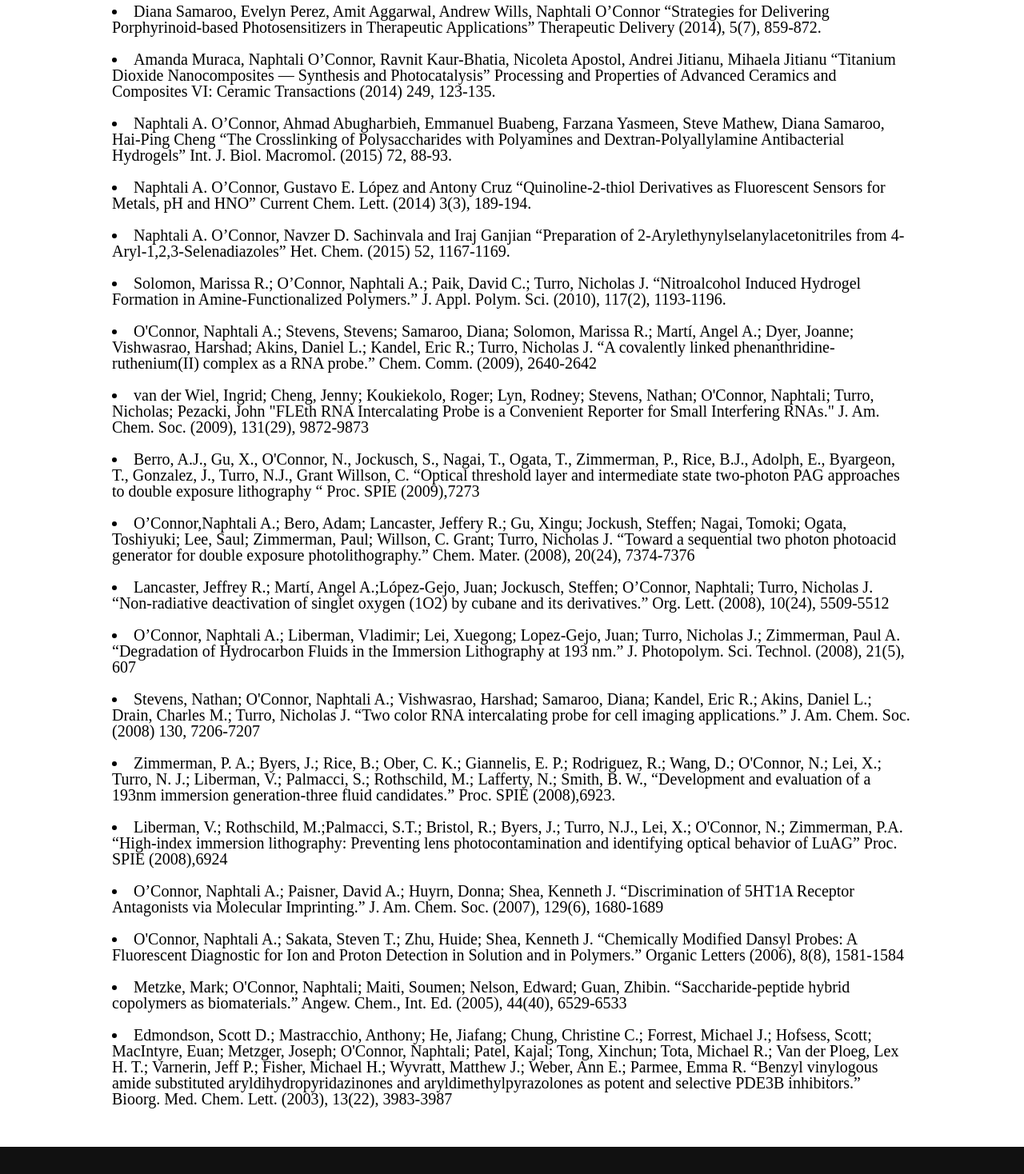
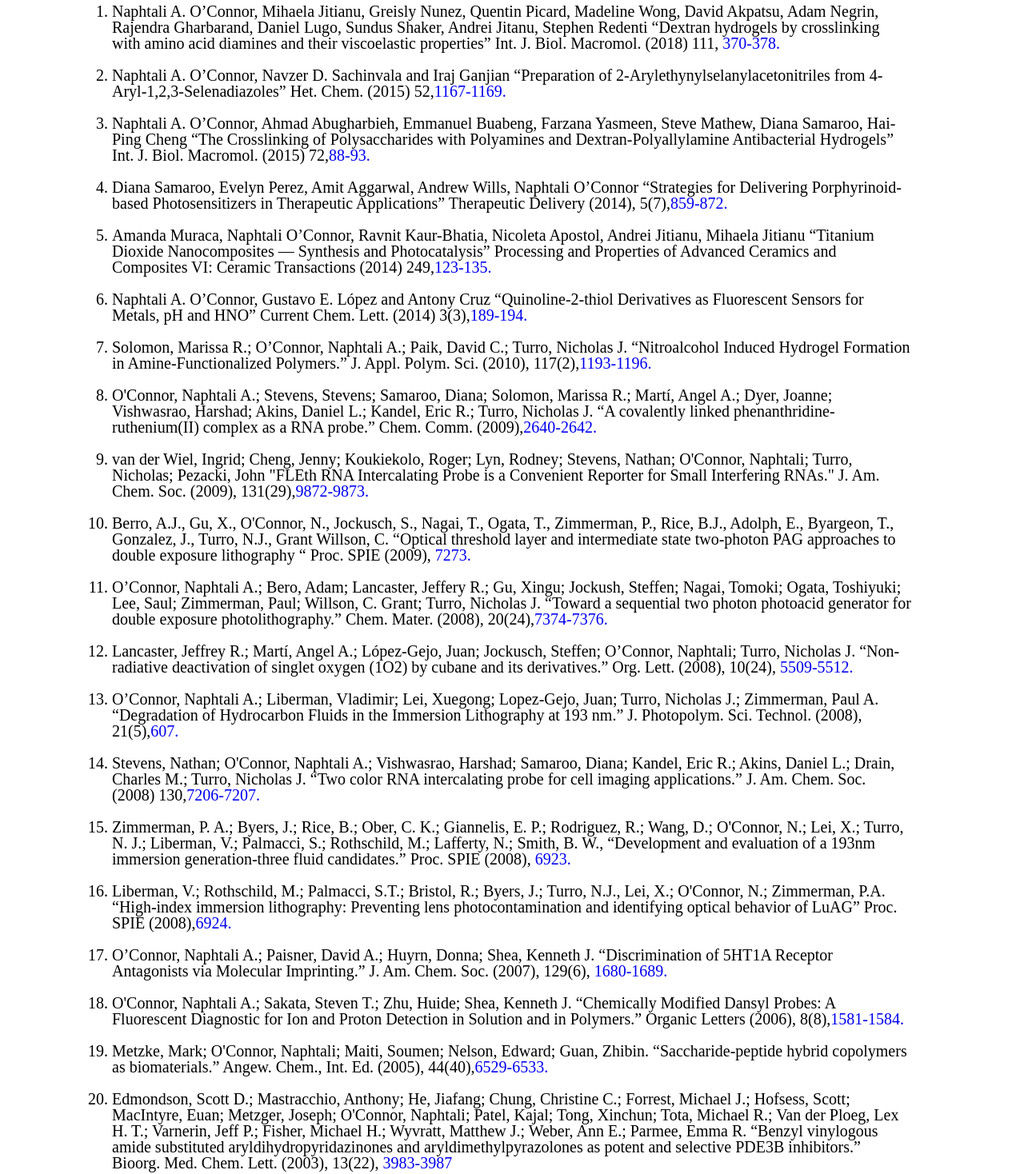
Before and after one commit to Mikewong3/O-Conner-Website, a plain HTML site: page publication.html in a window 1280 px wide. Shown: the part 659-2127 px from the top of the page at 80% size. Drawn offline with Linux system fonts and the light colour scheme.

Commit message:
added publications

```diff
--- a/publication.html
+++ b/publication.html
@@ -38,67 +38,71 @@
     </div>
     <div class="wrapper">
       <div class="publications-work">
+        <ol>
           <li>
-          Diana Samaroo, Evelyn Perez, Amit Aggarwal, Andrew Wills, Naphtali O’Connor “Strategies for Delivering Porphyrinoid-based Photosensitizers in Therapeutic Applications” Therapeutic Delivery (2014), 5(7), 859-872.
+            Naphtali A. O’Connor, Mihaela Jitianu, Greisly Nunez, Quentin Picard, Madeline Wong, David Akpatsu, Adam Negrin, Rajendra Gharbarand, Daniel Lugo, Sundus Shaker, Andrei Jitanu, Stephen Redenti “Dextran hydrogels by crosslinking with amino acid diamines and their viscoelastic properties” Int. J. Biol. Macromol. (2018) 111, <a href="https://www.sciencedirect.com/science/article/pii/S0141813017343854">370-378.</a>
           </li>
           <li>
-          Amanda Muraca, Naphtali O’Connor, Ravnit Kaur-Bhatia, Nicoleta Apostol, Andrei Jitianu, Mihaela Jitianu “Titanium Dioxide Nanocomposites — Synthesis and Photocatalysis” Processing and Properties of Advanced Ceramics and Composites VI: Ceramic Transactions (2014) 249, 123-135.
+            Naphtali A. O’Connor, Navzer D. Sachinvala and Iraj Ganjian “Preparation of 2-Arylethynylselanylacetonitriles from 4-Aryl-1,2,3-Selenadiazoles” Het. Chem. (2015) 52,<a href="https://onlinelibrary.wiley.com/doi/epdf/10.1002/jhet.2216">1167-1169.</a>
           </li>
           <li>
-          Naphtali A. O’Connor, Ahmad Abugharbieh, Emmanuel Buabeng, Farzana Yasmeen, Steve Mathew, Diana Samaroo, Hai-Ping Cheng “The Crosslinking of Polysaccharides with Polyamines and Dextran-Polyallylamine Antibacterial Hydrogels” Int. J. Biol. Macromol. (2015) 72, 88-93.
+            Naphtali A. O’Connor, Ahmad Abugharbieh, Emmanuel Buabeng, Farzana Yasmeen, Steve Mathew, Diana Samaroo, Hai-Ping Cheng “The Crosslinking of Polysaccharides with Polyamines and Dextran-Polyallylamine Antibacterial Hydrogels” Int. J. Biol. Macromol. (2015) 72,<a href="http://dx.doi.org/10.1016/j.ijbiomac.2014.08.003">88-93.</a>
           </li>
           <li>
-          Naphtali A. O’Connor, Gustavo E. López and Antony Cruz “Quinoline-2-thiol Derivatives as Fluorescent Sensors for Metals, pH and HNO” Current Chem. Lett. (2014) 3(3), 189-194.
+            Diana Samaroo, Evelyn Perez, Amit Aggarwal, Andrew Wills, Naphtali O’Connor “Strategies for Delivering Porphyrinoid-based Photosensitizers in Therapeutic Applications” Therapeutic Delivery (2014), 5(7),<a href="http://www.future-science.com/doi/pdf/10.4155/tde.14.46">859-872.</a>
           </li>
           <li>
-          Naphtali A. O’Connor, Navzer D. Sachinvala and Iraj Ganjian “Preparation of 2-Arylethynylselanylacetonitriles from 4-Aryl-1,2,3-Selenadiazoles” Het. Chem. (2015) 52, 1167-1169.
+            Amanda Muraca, Naphtali O’Connor, Ravnit Kaur-Bhatia, Nicoleta Apostol, Andrei Jitianu, Mihaela Jitianu “Titanium Dioxide Nanocomposites — Synthesis and Photocatalysis” Processing and Properties of Advanced Ceramics and Composites VI: Ceramic Transactions (2014) 249,<a href="http://onlinelibrary.wiley.com/doi/10.1002/9781118995433.ch13/summary">123-135.</a>
           </li>
           <li>
-          Solomon, Marissa R.; O’Connor, Naphtali A.; Paik, David C.; Turro, Nicholas J. “Nitroalcohol Induced Hydrogel Formation in Amine-Functionalized Polymers.” J. Appl. Polym. Sci. (2010), 117(2), 1193-1196.
+            Naphtali A. O’Connor, Gustavo E. López and Antony Cruz “Quinoline-2-thiol Derivatives as Fluorescent Sensors for Metals, pH and HNO” Current Chem. Lett. (2014) 3(3),<a href="http://www.growingscience.com/ccl/online/ccl_2014_6.pdf">189-194.</a>
           </li>
           <li>
-          O'Connor, Naphtali A.; Stevens, Stevens; Samaroo, Diana; Solomon, Marissa R.; Martí, Angel A.; Dyer, Joanne; Vishwasrao, Harshad; Akins, Daniel L.; Kandel, Eric R.; Turro, Nicholas J. “A covalently linked phenanthridine-ruthenium(II) complex as a RNA probe.” Chem. Comm. (2009), 2640-2642
+            Solomon, Marissa R.; O’Connor, Naphtali A.; Paik, David C.; Turro, Nicholas J. “Nitroalcohol Induced Hydrogel Formation in Amine-Functionalized Polymers.” J. Appl. Polym. Sci. (2010), 117(2),<a href="http://onlinelibrary.wiley.com/doi/10.1002/app.31944/pdf">1193-1196.</a>
           </li>
           <li>
-          van der Wiel, Ingrid; Cheng, Jenny; Koukiekolo, Roger; Lyn, Rodney; Stevens, Nathan; O'Connor, Naphtali; Turro, Nicholas; Pezacki, John "FLEth RNA Intercalating Probe is a Convenient Reporter for Small Interfering RNAs." J. Am. Chem. Soc. (2009), 131(29), 9872-9873
+            O'Connor, Naphtali A.; Stevens, Stevens; Samaroo, Diana; Solomon, Marissa R.; Martí, Angel A.; Dyer, Joanne; Vishwasrao, Harshad; Akins, Daniel L.; Kandel, Eric R.; Turro, Nicholas J. “A covalently linked phenanthridine-ruthenium(II) complex as a RNA probe.” Chem. Comm. (2009),<a href="https://www.google.com/url?sa=t&rct=j&q=&esrc=s&source=web&cd=2&ved=0CDIQFjAB&url=https%3A%2F%2Facademiccommons.columbia.edu%2Fdownload%2Ffedora_content%2Fdownload%2Fac%3A125380%2FCONTENT%2FNJT882.pdf&ei=oYNzU_yVE9S1sASXqIC4Dg&usg=AFQjCNFFepSH9Z0hCCFHYCJQ3TWy6kzFXQ&bvm=bv.66699033,d.cWc&cad=rja">2640-2642.</a>
           </li>
           <li>
-          Berro, A.J., Gu, X., O'Connor, N., Jockusch, S., Nagai, T., Ogata, T., Zimmerman, P., Rice, B.J., Adolph, E., Byargeon, T., Gonzalez, J., Turro, N.J., Grant Willson, C. “Optical threshold layer and intermediate state two-photon PAG approaches to double exposure lithography “ Proc. SPIE (2009),7273
+            van der Wiel, Ingrid; Cheng, Jenny; Koukiekolo, Roger; Lyn, Rodney; Stevens, Nathan; O'Connor, Naphtali; Turro, Nicholas; Pezacki, John "FLEth RNA Intercalating Probe is a Convenient Reporter for Small Interfering RNAs." J. Am. Chem. Soc. (2009), 131(29),<a href="http://pubs.acs.org/doi/pdf/10.1021/ja902636m">9872-9873.</a>
           </li>
           <li>
-          O’Connor,Naphtali A.; Bero, Adam; Lancaster, Jeffery R.; Gu, Xingu; Jockush, Steffen; Nagai, Tomoki; Ogata, Toshiyuki; Lee, Saul; Zimmerman, Paul; Willson, C. Grant; Turro, Nicholas J. “Toward a sequential two photon photoacid generator for double exposure photolithography.” Chem. Mater. (2008), 20(24), 7374-7376
+            Berro, A.J., Gu, X., O'Connor, N., Jockusch, S., Nagai, T., Ogata, T., Zimmerman, P., Rice, B.J., Adolph, E., Byargeon, T., Gonzalez, J., Turro, N.J., Grant Willson, C. “Optical threshold layer and intermediate state two-photon PAG approaches to double exposure lithography “ Proc. SPIE (2009), <a href="http://academiccommons.columbia.edu/download/fedora_content/download/ac:127977/CONTENT/NJT896.pdf">7273.</a>
           </li>
           <li>
-          Lancaster, Jeffrey R.;  Martí, Angel A.;López-Gejo, Juan; Jockusch, Steffen; O’Connor, Naphtali; Turro, Nicholas J. “Non-radiative deactivation of singlet oxygen (1O2) by cubane and its derivatives.” Org. Lett.  (2008), 10(24), 5509-5512
+            O’Connor, Naphtali A.; Bero, Adam; Lancaster, Jeffery R.; Gu, Xingu; Jockush, Steffen; Nagai, Tomoki; Ogata, Toshiyuki; Lee, Saul; Zimmerman, Paul; Willson, C. Grant; Turro, Nicholas J. “Toward a sequential two photon photoacid generator for double exposure photolithography.” Chem. Mater. (2008), 20(24),<a href="http://pubs.acs.org/doi/pdf/10.1021/cm802343u">7374-7376.</a>
           </li>
           <li>
-          O’Connor, Naphtali A.; Liberman, Vladimir; Lei, Xuegong; Lopez-Gejo, Juan; Turro, Nicholas J.; Zimmerman, Paul A. “Degradation of Hydrocarbon Fluids in the Immersion Lithography at 193 nm.” J. Photopolym. Sci. Technol. (2008), 21(5), 607
+            Lancaster, Jeffrey R.;  Martí, Angel A.; López-Gejo, Juan; Jockusch, Steffen; O’Connor, Naphtali; Turro, Nicholas J. “Non-radiative deactivation of singlet oxygen (1O2) by cubane and its derivatives.” Org. Lett.  (2008), 10(24), <a href="http://pubs.acs.org/doi/pdf/10.1021/ol802113j">5509-5512.</a>
           </li>
           <li>
-          Stevens, Nathan; O'Connor, Naphtali A.; Vishwasrao, Harshad; Samaroo, Diana; Kandel, Eric R.; Akins, Daniel L.; Drain, Charles M.; Turro, Nicholas J. “Two color RNA intercalating probe for cell imaging applications.” J. Am. Chem. Soc. (2008) 130, 7206-7207
+            O’Connor, Naphtali A.; Liberman, Vladimir; Lei, Xuegong; Lopez-Gejo, Juan; Turro, Nicholas J.; Zimmerman, Paul A. “Degradation of Hydrocarbon Fluids in the Immersion Lithography at 193 nm.” J. Photopolym. Sci. Technol. (2008), 21(5),<a href="http://academiccommons.columbia.edu/download/fedora_content/download/ac:127995/CONTENT/NJT854.pdf">607.</a>
           </li>
           <li>
-          Zimmerman, P. A.; Byers, J.; Rice, B.; Ober, C. K.; Giannelis, E. P.; Rodriguez, R.; Wang, D.; O'Connor, N.; Lei, X.; Turro, N. J.; Liberman, V.; Palmacci, S.; Rothschild, M.; Lafferty, N.; Smith, B. W., “Development and evaluation of a 193nm immersion generation-three fluid candidates.” Proc. SPIE (2008),6923.
+            Stevens, Nathan; O'Connor, Naphtali A.; Vishwasrao, Harshad; Samaroo, Diana; Kandel, Eric R.; Akins, Daniel L.; Drain, Charles M.; Turro, Nicholas J. “Two color RNA intercalating probe for cell imaging applications.” J. Am. Chem. Soc. (2008) 130,<a href="http://pubs.acs.org/doi/pdf/10.1021/ja8008924">7206-7207.</a>
           </li>
           <li>
-          Liberman, V.; Rothschild, M.;Palmacci, S.T.; Bristol, R.; Byers, J.; Turro, N.J., Lei, X.; O'Connor, N.; Zimmerman, P.A. “High-index immersion lithography: Preventing lens photocontamination and identifying optical behavior of LuAG” Proc. SPIE (2008),6924
+            Zimmerman, P. A.; Byers, J.; Rice, B.; Ober, C. K.; Giannelis, E. P.; Rodriguez, R.; Wang, D.; O'Connor, N.; Lei, X.; Turro, N. J.; Liberman, V.; Palmacci, S.; Rothschild, M.; Lafferty, N.; Smith, B. W., “Development and evaluation of a 193nm immersion generation-three fluid candidates.” Proc. SPIE (2008), <a href="http://spie.org/Publications/Proceedings/Paper/10.1117/12.772887">6923.</a>
           </li>
           <li>
-          O’Connor, Naphtali A.; Paisner, David A.; Huyrn, Donna; Shea, Kenneth J.  “Discrimination of 5HT1A Receptor Antagonists via Molecular Imprinting.” J. Am. Chem. Soc. (2007), 129(6), 1680-1689
+            Liberman, V.; Rothschild, M.; Palmacci, S.T.; Bristol, R.; Byers, J.; Turro, N.J., Lei, X.; O'Connor, N.; Zimmerman, P.A. “High-index immersion lithography: Preventing lens photocontamination and identifying optical behavior of LuAG” Proc. SPIE (2008),<a href="http://spie.org/Publications/Proceedings/Paper/10.1117/12.771462">6924.</a>
           </li>
           <li>
-          O'Connor, Naphtali A.; Sakata, Steven T.; Zhu, Huide; Shea, Kenneth J.   “Chemically Modified Dansyl Probes: A Fluorescent Diagnostic for Ion and Proton Detection in Solution and in Polymers.”    Organic Letters (2006), 8(8), 1581-1584
+            O’Connor, Naphtali A.; Paisner, David A.; Huyrn, Donna; Shea, Kenneth J.  “Discrimination of 5HT1A Receptor Antagonists via Molecular Imprinting.” J. Am. Chem. Soc. (2007), 129(6), <a href="http://pubs.acs.org/doi/abs/10.1021/ja067276c">1680-1689.</a>
           </li>
           <li>
-          Metzke, Mark; O'Connor, Naphtali; Maiti, Soumen; Nelson, Edward; Guan, Zhibin.   “Saccharide-peptide hybrid copolymers as biomaterials.”  Angew. Chem., Int. Ed. (2005), 44(40), 6529-6533
+            O'Connor, Naphtali A.; Sakata, Steven T.; Zhu, Huide; Shea, Kenneth J.   “Chemically Modified Dansyl Probes: A Fluorescent Diagnostic for Ion and Proton Detection in Solution and in Polymers.”    Organic Letters (2006), 8(8),<a href="http://pubs.acs.org/doi/abs/10.1021/ol060130y">1581-1584.</a>
           </li>
           <li>
-          Edmondson, Scott D.; Mastracchio, Anthony; He, Jiafang; Chung, Christine C.; Forrest, Michael J.; Hofsess, Scott; MacIntyre, Euan; Metzger, Joseph; O'Connor, Naphtali; Patel, Kajal; Tong, Xinchun; Tota, Michael R.; Van der Ploeg, Lex H. T.; Varnerin, Jeff P.; Fisher, Michael H.; Wyvratt, Matthew J.; Weber, Ann E.; Parmee, Emma R.   “Benzyl vinylogous amide substituted aryldihydropyridazinones and aryldimethylpyrazolones as potent and selective PDE3B inhibitors.”    Bioorg. Med. Chem. Lett. (2003), 13(22), 3983-3987
+            Metzke, Mark; O'Connor, Naphtali; Maiti, Soumen; Nelson, Edward; Guan, Zhibin.   “Saccharide-peptide hybrid copolymers as biomaterials.”    Angew. Chem., Int. Ed. (2005), 44(40),<a href="http://onlinelibrary.wiley.com/doi/10.1002/anie.200501944/abstract">6529-6533.</a>
           </li>
+          <li>
+            Edmondson, Scott D.; Mastracchio, Anthony; He, Jiafang; Chung, Christine C.; Forrest, Michael J.; Hofsess, Scott; MacIntyre, Euan; Metzger, Joseph; O'Connor, Naphtali; Patel, Kajal; Tong, Xinchun; Tota, Michael R.; Van der Ploeg, Lex H. T.; Varnerin, Jeff P.; Fisher, Michael H.; Wyvratt, Matthew J.; Weber, Ann E.; Parmee, Emma R.   “Benzyl vinylogous amide substituted aryldihydropyridazinones and aryldimethylpyrazolones as potent and selective PDE3B inhibitors.”    Bioorg. Med. Chem. Lett. (2003), 13(22), <a href="http://www.sciencedirect.com/science/article/pii/S0960894X03009181">3983-3987</a>
+          </li>
+        </ol>
       </div>
     </div>
   </main>
-
   <footer>
     <p>
       Lehman College <br> Davis Hall 326 <br />250 Bedford Park Blvd W, Bronx, NY 10468 <br > naphtali.oconnor@lehman.cuny.edu
--- a/style.css
+++ b/style.css
@@ -231,9 +231,15 @@ header nav ul li a {
   margin-bottom: 50px;
 }
 
-.publications-work li {
+.publications-work ol{
+  margin-bottom: 20px;
+  list-style-type: decimal;
+}
+.publications-work li
+{
   margin-bottom: 20px;
 }
+
 
 #map {
   margin-left: auto;
@@ -283,6 +289,7 @@ header nav ul li a {
   margin-top: 50px;
   margin-bottom: 20px;
 }
+
 
 @media only screen and (min-width: 1000px) {
   .wrapper {
@@ -349,6 +356,8 @@ header nav ul li a {
     float: right;
   }
 
+
+
 }
 
 /*Footer Section*/
```
Lines whose indentation alone changed are shown as unchanged.
